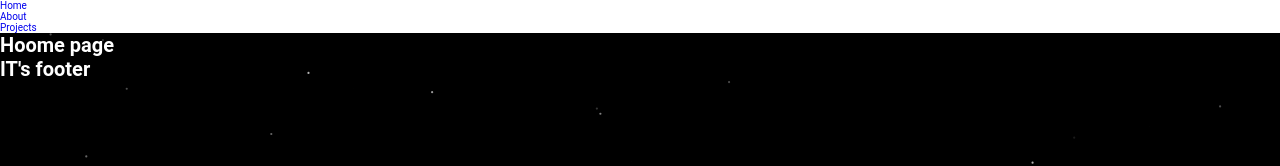
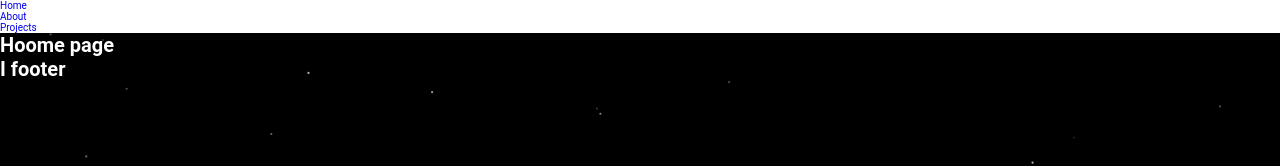
Before and after one commit to SalazarSDF/web-ptfio, a Next.js app: page / in a window 1280 px wide. Shown: the top 166 px of the page. Built offline with nearby package versions, Linux system fonts and the light colour scheme.

Commit message:
fix: temp footer

```diff
--- a/app/componets/footer.tsx
+++ b/app/componets/footer.tsx
@@ -1,3 +1,3 @@
 export default function Footer() {
-  return <h1>IT's footer</h1>;
+  return <h1>I footer</h1>;
 }
```
